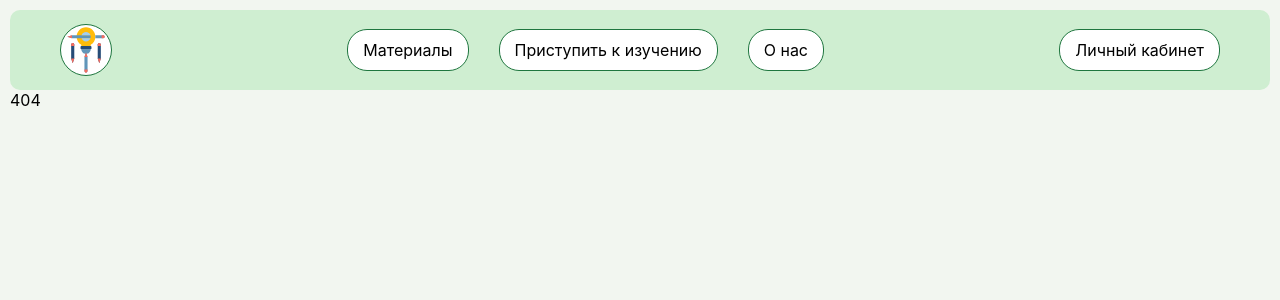
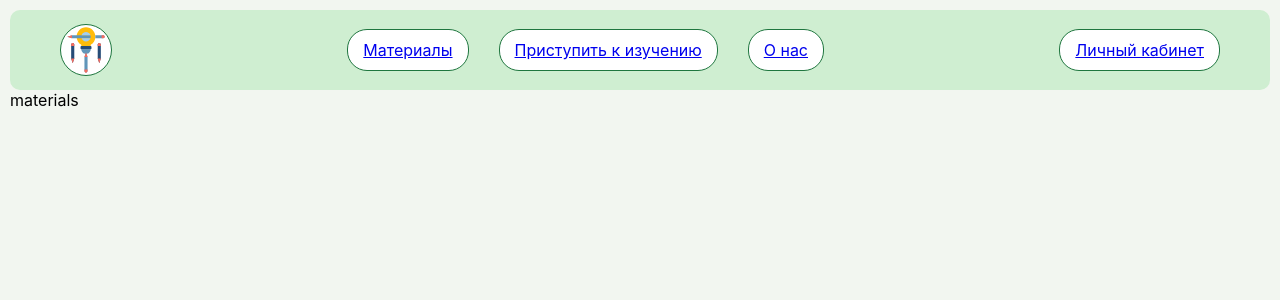
Before and after one commit to SemaJenya/cards-list, a React (Create React App) app: page /cards-list/materials in a window 1280 px wide. Before the commit this address had no page. Shown: the top 300 px of the page. Built offline with nearby package versions, Linux system fonts and the light colour scheme.

Commit message:
added materials page and links to header

```diff
--- a/src/components/app/App.js
+++ b/src/components/app/App.js
@@ -4,6 +4,7 @@ import Header from '../header/header';
 import s from './aap.module.css';
 import sel from 'classnames';
 import Main from '../../pages/main/main';
+import Materials from '../../pages/materials/materials';
 
 
 function App() {
@@ -13,7 +14,7 @@ function App() {
       <Routes>
         <Route path='*' element={<div>404</div>} />
         <Route path='/cards-list' element={<Main />} />
-
+        <Route path='/cards-list/materials' element={<Materials />} />
 
       </Routes>
     </div>
--- a/src/components/header/header.js
+++ b/src/components/header/header.js
@@ -2,6 +2,7 @@
 import s from './header.module.css';
 import sel from 'classnames';
 import logo from '../../images/logo.svg'
+import { Link } from 'react-router-dom';
 
 
 function Header() {
@@ -10,26 +11,26 @@ function Header() {
     return (
         <header className={s.header}>
             <nav className={s.navigation}>
-                <div className={s.logo_box}>
+                <Link to={'/cards-list'} className={s.logo_box}>
                     <img className={s.logo} src={logo} />
-                </div>
+                </Link>
 
                 <div className={s.options_box}>
-                    <div className={s.nav_box}>
+                    <Link to={'/cards-list/materials'} className={s.nav_box}>
                         <p className={s.nav_text}>Материалы</p>
-                    </div>
-                    <div className={s.nav_box}>
+                    </Link>
+                    <Link className={s.nav_box}>
                         <p className={s.nav_text}>Приступить к изучению</p>
-                    </div>
-                    <div className={s.nav_box}>
+                    </Link>
+                    <Link className={s.nav_box}>
                         <p className={s.nav_text}>О нас</p>
-                    </div>
+                    </Link>
                 </div>
 
 
-                <div className={sel(s.nav_box, s.personal_account)}>
+                <Link className={sel(s.nav_box, s.personal_account)}>
                     <p className={s.nav_text}>Личный кабинет</p>
-                </div>
+                </Link>
 
 
 
--- /dev/null
+++ b/src/pages/materials/materials.js
@@ -0,0 +1,16 @@
+
+
+import s from './materials.module.css';
+import sel from 'classnames';
+
+
+function Materials() {
+  return (
+    <div className={s.main}>
+      materials
+    </div>
+  )
+
+}
+
+export default Materials;
```
Also changed, not shown: src/pages/materials/materials.module.css (added), 7 other files (tests, documents, lock files or other folders).
